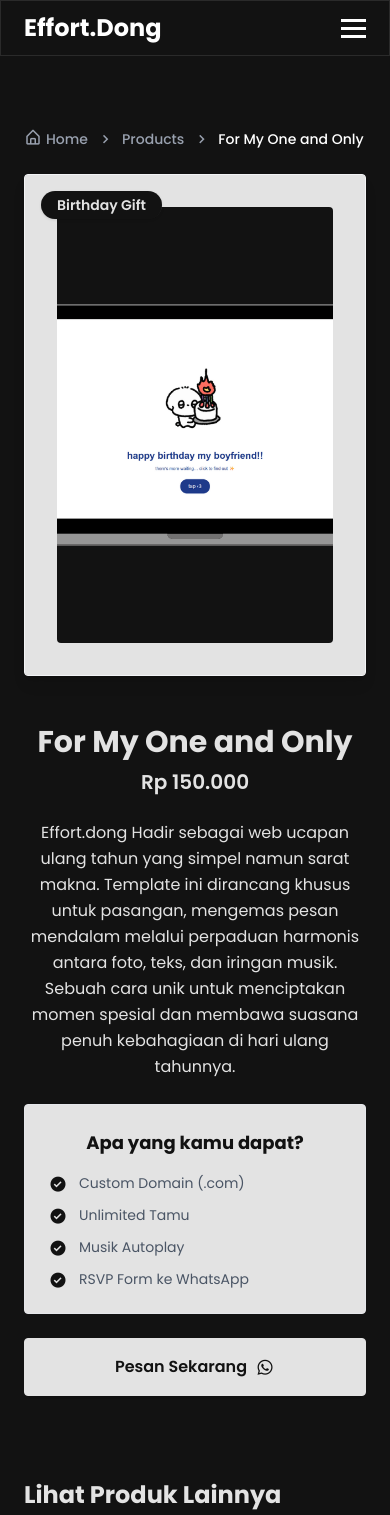
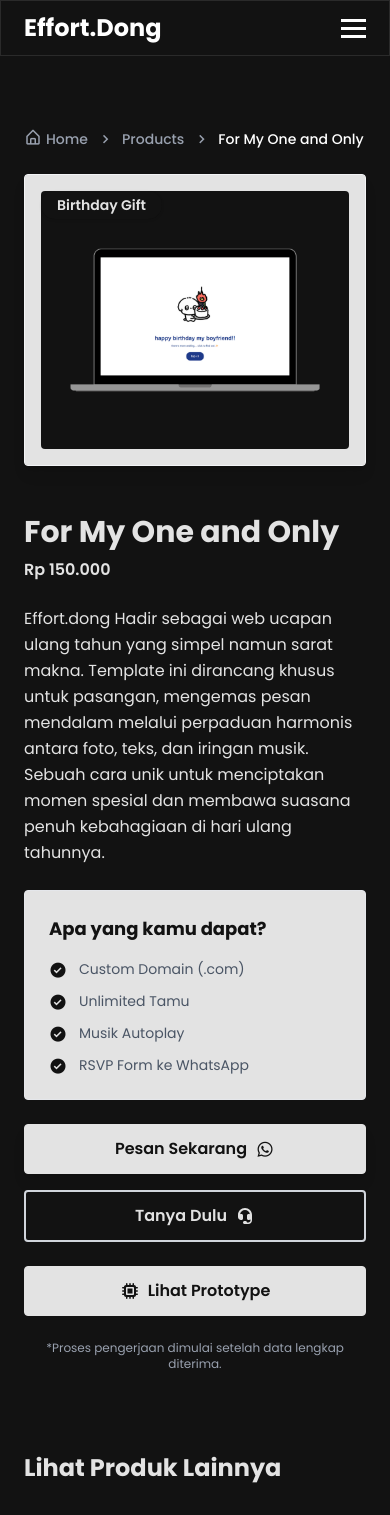
Before and after one commit to YudaAnanda2435/effort_dong, a React (Vite) app: page /product/1 in a window 390 px wide. Shown: the top 1515 px of the page. Built offline with nearby package versions, Linux system fonts and the light colour scheme.

Commit message:
many change

```diff
--- a/src/Components/Fragments/HeroSection.jsx
+++ b/src/Components/Fragments/HeroSection.jsx
@@ -17,7 +17,7 @@ const HeroSection = () => {
         data-aos-delay="600"
         data-aos-duration="1200"
         data-aos-offset="0"
-        className="absolute top-80 left-40 z-2 w-20 -rotate-12"
+        className="absolute top-120 md:top-80 left-10 md:left-20 z-2 w-10 md:w-20 -rotate-12"
         src={Cake}
         alt=""
       />
@@ -26,7 +26,7 @@ const HeroSection = () => {
         data-aos-delay="600"
         data-aos-duration="1200"
         data-aos-offset="0"
-        className="absolute top-30   z-2 w-16 -rotate-12"
+        className="absolute top-20 md:top-30 z-2 w-10 md:w-16 -rotate-12"
         src={Love}
         alt=""
       />
@@ -35,7 +35,7 @@ const HeroSection = () => {
         data-aos-delay="600"
         data-aos-duration="1200"
         data-aos-offset="0"
-        className="absolute bottom-20 left-2/5  z-2 w-22 -rotate-12"
+        className="absolute bottom-10 md:bottom-20 left-10 md:left-2/5  z-2 w-16 md:w-22 -rotate-12"
         src={Bumb}
         alt=""
       />
@@ -44,7 +44,7 @@ const HeroSection = () => {
         data-aos-delay="600"
         data-aos-duration="1200"
         data-aos-offset="0"
-        className="absolute top-40 left-72  z-2 w-16 -rotate-12"
+        className="absolute top-18 md:top-40 left-70 md:left-72  z-2 w-10 md:w-16 -rotate-12"
         src={Music}
         alt=""
       />
@@ -53,7 +53,7 @@ const HeroSection = () => {
         data-aos-delay="600"
         data-aos-duration="1200"
         data-aos-offset="0"
-        className="absolute top-40 left-32  z-2 w-18 -rotate-12"
+        className="absolute top-22.5 md:top-40 left-5 md:left-32  z-2 w-14 md:w-18 -rotate-12"
         src={Dadu}
         alt=""
       />
@@ -62,7 +62,7 @@ const HeroSection = () => {
         data-aos-delay="600"
         data-aos-duration="1200"
         data-aos-offset="0"
-        className="absolute top-20 right-52  z-2 w-28 -rotate-12"
+        className="absolute top-15 md:top-20 right-290px md:right-52  z-2 w-20 md:w-28 -rotate-12"
         src={TwoFlower}
         alt=""
       />
@@ -71,7 +71,7 @@ const HeroSection = () => {
         data-aos-delay="600"
         data-aos-duration="1200"
         data-aos-offset="0"
-        className="absolute bottom-32 right-56  z-2 w-16 -rotate-12"
+        className="absolute bottom-66 md:bottom-32 right-70 md:right-56  z-2 w-12 md:w-16 -rotate-12"
         src={LovePanah}
         alt=""
       />
@@ -80,7 +80,7 @@ const HeroSection = () => {
         data-aos-delay="600"
         data-aos-duration="1200"
         data-aos-offset="0"
-        className="absolute top-60 right-40 z-2 w-24 rotate-6"
+        className="absolute top-30 md:top-60 right-1 md:right-40 z-2 w-16.5 md:w-24 rotate-6"
         src={Duck}
         alt=""
       />
@@ -89,7 +89,7 @@ const HeroSection = () => {
         data-aos-delay="600"
         data-aos-duration="1200"
         data-aos-offset="0"
-        className="absolute bottom-20 left-70 z-2 w-24 rotate-6"
+        className="absolute bottom-10.5 md:bottom-20 left-70 md:left-70 z-2 w-16.5 md:w-24 rotate-6"
         src={Lips}
         alt=""
       />
@@ -98,7 +98,7 @@ const HeroSection = () => {
         data-aos-delay="600"
         data-aos-duration="1200"
         data-aos-offset="0"
-        className="absolute bottom-30 right-1/3 z-2 w-24 rotate-6"
+        className="absolute bottom-30 right-1/3 z-2 w-16.5 md:w-24 rotate-6"
         src={Flower}
         alt=""
       />
@@ -112,7 +112,10 @@ const HeroSection = () => {
             data-aos-duration="1200"
             data-aos-offset="0"
           >
-            for your <span className="highlight text-dark! italic">lover?</span>
+            for your{" "}
+            <span className="highlight-hero text-dark! italic text-[28px] md:text-[56px]">
+              lover?
+            </span>
           </h1>
           <p
             className="hero-slogan"
@@ -127,35 +130,31 @@ const HeroSection = () => {
           {/* Tombol Custom */}
           <a
             href="#products"
-            className="max-w-70.5! flex justify-center mx-auto items-center"
+            className="max-w-70.5! flex justify-center mx-auto items-center btn btn-custom cursor-pointer hover:scale-105 transition-trasform duration-300  flex-row! bg-seccondary!  md:max-w-70.5! text-dark! group"
           >
             <div
+              className="flex flex-row text-dark! items-center"
               data-aos="zoom-in"
               data-aos-delay="600"
               data-aos-duration="1200"
               data-aos-offset="0"
             >
-              <button
-                type="button"
-                className="btn btn-custom cursor-pointer hover:scale-105 transition-trasform duration-300 mx-auto flex! items-center! flex-row! bg-seccondary! max-w-70.5! text-dark! group"
-              >
-                <strong className="text-dark! pr-2!">
+              <strong className="text-dark! pr-2! leading-5 tracking-normal!">
                 Mulai Buat Sekarang
               </strong>
               <svg
-                  class="w-5.5 pt-1! group-hover:translate-x-1 transition-transform duration-300"
+                className="w-5.5 pt-1! group-hover:translate-x-1 transition-transform duration-300"
                 fill="none"
                 stroke="currentColor"
                 viewBox="0 0 24 24"
               >
                 <path
-                    stroke-linecap="round"
-                    stroke-linejoin="round"
-                    stroke-width="2"
+                  strokeLinecap="round"
+                  strokeLinejoin="round"
+                  strokeWidth="2"
                   d="M17 8l4 4m0 0l-4 4m4-4H3"
                 ></path>
               </svg>
-              </button>
             </div>
           </a>
         </div>
--- a/src/Components/Fragments/OrderStepsSection.jsx
+++ b/src/Components/Fragments/OrderStepsSection.jsx
@@ -35,7 +35,7 @@ const OrderStepsSection = () => {
             data-aos-offset="0"
           >
             Order sekarang, jadinya{" "}
-            <span className="highlight text-dark! font-bold! italic">
+            <span className="highlight text-dark! font-semibold! italic">
               hari ini!
             </span>
           </h2>
--- a/src/Components/Fragments/ProductSectionDetail.jsx
+++ b/src/Components/Fragments/ProductSectionDetail.jsx
@@ -46,7 +46,7 @@ const ProductDetail = ({ onPreview }) => {
   return (
     <>
       <Navbar />
-      <section className="product-detail-section pt-32! pb-20 px-4 md:px-8 bg-dark min-h-screen">
+      <section className="product-detail-section pt-32! pb-20 px-4 md:px-8 bg-dark ">
         <div className="container mx-auto max-w-6xl">
           <BreadCrumbs />
 
@@ -54,11 +54,11 @@ const ProductDetail = ({ onPreview }) => {
           <div className="grid grid-cols-1 md:grid-cols-2 gap-12 items-start ">
             {/* KOLOM KIRI: GAMBAR */}
             <div className="product-image-wrapper bg-white p-4 rounded-sm shadow-lg border border-gray-100">
-              <div className="relative bg-seccondary p-8! flex h-125 w-full overflow-hidden">
+              <div className="relative bg-seccondary p-4! sm:p-8! flex  w-full overflow-hidden">
                 <img
                   src={product.img}
                   alt={product.title}
-                  className="w-full h-full object-cover hover:scale-105 rounded-sm transition-transform duration-500"
+                  className="w-full h-full object-contain sm:object-cover hover:scale-105 rounded-sm transition-transform duration-500"
                 />
                 <div className="absolute top-4 left-4 bg-dark backdrop-blur-sm px-4! py-1! rounded-full text-sm font-semibold text-seccondary shadow-sm">
                   {product.category || "Digital Product"}
@@ -67,12 +67,14 @@ const ProductDetail = ({ onPreview }) => {
             </div>
 
             {/* KOLOM KANAN: INFO */}
-            <div className="product-info space-y-6! max-h-[80vh] overflow-y-auto [&::-webkit-scrollbar]:hidden [-ms-overflow-style:none] [scrollbar-width:none]">
-              <div>
-                <h1 className="text-3xl md:text-4xl font-bold text-seccondary mb-2!">
+            <div className="product-info space-y-6!   [&::-webkit-scrollbar]:hidden [-ms-overflow-style:none] [scrollbar-width:none]">
+              <div className="flex flex-col">
+                <h1
+                  className="text-3xl md:text-4xl flex text-start font-bold text-seccondary mb-2!"
+                >
                   {product.title}
                 </h1>
-                <p className="text-xl font-semibold text-seccondary">
+                <p className=" font-semibold text-seccondary">
                   Rp {product.price?.toLocaleString("id-ID") || "Hubungi Admin"}
                 </p>
               </div>
@@ -105,13 +107,21 @@ const ProductDetail = ({ onPreview }) => {
 
               {/* Buttons */}
               <div className="pt-4 flex flex-col sm:flex-row gap-4!">
-                <button className="flex-1 bg-seccondary hover:bg-dark border border-seccondary hover:text-seccondary hover:border hover:border-seccondary text-dark py-4! px-8! rounded-sm font-semibold transition-all shadow-lg flex justify-center items-center gap-2!">
+                <a
+                  target="_blank"
+                  href={product.form}
+                  className="flex-1 bg-seccondary hover:bg-dark border border-seccondary hover:text-seccondary! hover:border hover:border-seccondary text-dark! py-3! w-full rounded-sm font-semibold transition-all shadow-lg flex justify-center items-center gap-2!"
+                >
                   Pesan Sekarang <i className="bx bxl-whatsapp text-xl"></i>
-                </button>
-                <button className="flex-1 border-2 flex flex-row items-center gap-2 justify-center border-gray-300 hover:border-gray-500 text-seccondary py-4 px-8 rounded-sm font-semibold transition-all">
+                </a>
+                <a
+                  href="https://wa.me/6285559758465"
+                  target="_blank"
+                  className="flex-1 border-2 flex flex-row items-center gap-2 justify-center border-gray-300 hover:border-gray-500 text-seccondary py-3! w-full rounded-sm font-semibold transition-all"
+                >
                   Tanya Dulu
                   <FontAwesomeIcon icon={faHeadset} />
-                </button>
+                </a>
               </div>
               <a
                 href={product.prototype}
--- a/src/Components/Fragments/ProductsSection.jsx
+++ b/src/Components/Fragments/ProductsSection.jsx
@@ -12,15 +12,21 @@ const ProductsSection = ({ onPreview }) => {
   return (
     <section className="products section" id="products">
       <div className="container">
-        <div className="products-header pt-2!">
+        <div className="products-header pt-2! gap-5">
           <div className="product-info-text">
-            <h2 className="section-h2-product flex gap-2 flex-col sm:flex-row" data-aos="fade-right" data-aos-delay="100">
+            <h2
+              className="section-h2-product flex gap-2 items-center flex-row"
+              data-aos="fade-right"
+              data-aos-delay="100"
+            >
               Produk{" "}
-              <span className="highlight w-fit text-dark! font-bold italic">
+              <span className="highlight w-fit text-dark! font-semibold italic">
                 Effort.Dong
               </span>
             </h2>
-            <p data-aos="fade-right" data-aos-delay="200">Bikin Happy Birthday atau happy yang lain? disini aja.</p>
+            <p data-aos="fade-right" data-aos-delay="200">
+              Bikin Happy Birthday atau happy yang lain? disini aja.
+            </p>
           </div>
           <div className="product-nav h-0">
             <div className="swiper-button-prev product-prev text-seccondary!"></div>
@@ -60,11 +66,11 @@ const ProductsSection = ({ onPreview }) => {
                       <span>Preview</span>
                     </div>
                     <img src={item.img} alt={item.title} />
-                    <span className="product-badge">{item.badge }</span>
+                    <span className="product-badge">{item.badge}</span>
                   </div>
                   <div className="product-card-content">
                     <h3>{item.title}</h3>
-                    <p>{ item.category}</p>
+                    <p>{item.category}</p>
                     <Link to={`/product/${item.id}`} className="btn btn-custom">
                       Custom
                     </Link>
--- a/src/Components/Fragments/ServicesSection.jsx
+++ b/src/Components/Fragments/ServicesSection.jsx
@@ -21,7 +21,7 @@ const ServicesSection = () => {
     <section className="services section bg-seccondary" id="services">
       <div className="container">
         <div className="section-title">
-          <h2 data-aos="fade-up" data-aos-delay="100">
+          <h2 className="text-[32px] sm:text-[50px]" data-aos="fade-up" data-aos-delay="100">
             Jadi di Effort.Dong ini kamu bisa dapat apa?
           </h2>
           <p data-aos="fade-up" data-aos-delay="200">
--- a/src/Components/Fragments/TestimonialsSection.jsx
+++ b/src/Components/Fragments/TestimonialsSection.jsx
@@ -24,7 +24,7 @@ const testimonials = [
 
 const TestimonialsSection = () => {
   return (
-    <section className="testimonials section" id="testimonials">
+    <section className="testimonials section" id="testimoni">
       <div className="container">
         <div className="section-title flex flex-row justify-between items-center">
           <div className="flex flex-col text-start">
--- a/src/Data/ProductData.js
+++ b/src/Data/ProductData.js
@@ -1,11 +1,11 @@
-import Blue4Product from "../assets/product/blue4.png"
-import White1 from "../assets/product/white1.png"
-import Running from "../assets/product/running.png"
-import Game from "../assets/product/game.png"
-import PinkPw from "../assets/product/pinkPassword.png"
-import PinkSimple from "../assets/product/pinkSimple.png"
-import Retro from "../assets/product/retro.png"
-import Coklat4 from "../assets/product/coklat4.png"
+import Blue4Product from "../assets/product/blue4.png";
+import White1 from "../assets/product/white1.png";
+import Running from "../assets/product/running.png";
+import Game from "../assets/product/game.png";
+import PinkPw from "../assets/product/pinkPassword.png";
+import PinkSimple from "../assets/product/pinkSimple.png";
+import Retro from "../assets/product/retro.png";
+import Coklat4 from "../assets/product/coklat4.png";
 
 export const products = [
   {
@@ -14,12 +14,14 @@ export const products = [
     price: 150000,
     img: White1,
     title: "For My One and Only",
-    video:
-       "https://www.youtube.com/embed/1Ee_3m2cZcQ",
+    video: "https://www.youtube.com/embed/1Ee_3m2cZcQ",
     category: "Birthday Gift",
+    kode: "A1",
     description:
       "Effort.dong Hadir sebagai web ucapan ulang tahun yang simpel namun sarat makna. Template ini dirancang khusus untuk pasangan, mengemas pesan mendalam melalui perpaduan harmonis antara foto, teks, dan iringan musik. Sebuah cara unik untuk menciptakan momen spesial dan membawa suasana penuh kebahagiaan di hari ulang tahunnya.",
-    prototype: "https://www.linkedin.com/feed/",
+    form: "https://docs.google.com/forms/d/e/1FAIpQLSfvOre_lB3X6AjF1zPM3966HdqyzWgxX-KniHLcVNZ_55xQpw/viewform?usp=dialog",
+    prototype:
+      "https://docs.google.com/forms/d/e/1FAIpQLSfvOre_lB3X6AjF1zPM3966HdqyzWgxX-KniHLcVNZ_55xQpw/viewform?usp=dialog",
     features: [
       "Custom Domain (.com)",
       "Unlimited Tamu",
@@ -33,11 +35,15 @@ export const products = [
     price: 150000,
     img: Blue4Product,
     title: "All My Love for You",
+    kode: "A2",
     video:
       "https://drive.google.com/file/d/1Ru9p9Rp-pW9nlYKBPF5FlHyhC_y_h3IX/preview",
     category: "Birthday Gift",
     description:
       "Undangan digital berbasis website dengan fitur autoplay musik, hitung mundur, dan galeri foto tanpa batas. Cocok untuk pernikahan modern.",
+    form: "https://docs.google.com/forms/d/e/1FAIpQLSfsQ5WejBaJzg6GwcXhTDw-WicM9oX4kj1GPJSu8sIIr-j0-A/viewform?usp=publish-editor",
+    prototype:
+      "https://docs.google.com/forms/d/e/1FAIpQLSfsQ5WejBaJzg6GwcXhTDw-WicM9oX4kj1GPJSu8sIIr-j0-A/viewform?usp=publish-editor",
     features: [
       "Custom Domain (.com)",
       "Unlimited Tamu",
@@ -51,6 +57,7 @@ export const products = [
     price: 150000,
     img: Running,
     title: "Just for You",
+    kode: "A3",
     video: "/bbirhday-gift3foto.mp4",
     category: "Birthday Gift",
     description:
@@ -68,6 +75,7 @@ export const products = [
     price: 150000,
     img: Game,
     title: "Because You Matter",
+    kode: "A4",
     video: "/birthday.mp4",
     category: "Birthday Gift",
     description:
@@ -85,6 +93,7 @@ export const products = [
     price: 150000,
     img: PinkPw,
     title: "A Little Gift for You",
+    kode: "A5",
     video: "/birthday.mp4",
     category: "Birthday Gift",
     description:
@@ -101,6 +110,7 @@ export const products = [
     badge: "+6",
     price: 150000,
     img: PinkSimple,
+    kode: "A6",
     title: "For My One and Only",
     video: "/birthday.mp4",
     category: "Birthday Gift",
@@ -119,6 +129,7 @@ export const products = [
     price: 150000,
     img: Retro,
     title: "Today We Celebrate You",
+    kode: "A7",
     video: "/birthday.mp4",
     category: "Birthday Gift",
     description:
@@ -136,6 +147,7 @@ export const products = [
     price: 150000,
     img: Coklat4,
     title: "For You, My Love",
+    kode: "A8",
     video: "/birthday.mp4",
     category: "Birthday Gift",
     description:
--- a/src/Data/StepsData.js
+++ b/src/Data/StepsData.js
@@ -13,19 +13,19 @@ export const stepsData = [
   {
     id: 1,
     img: Bahan,
-    title: "Isi & Upload Bahan",
-    desc: "Lengkapi formulir dengan bahan foto, video, musik, dan lainnya.",
+    title: "Klik Pesan Sekarang lalu Isi Formulir",
+    desc: "Lengkapi formulir dengan bahan foto, video, musik, dan lainnya sesuai arahan.",
   },
   {
     id: 2,
     img: Hasil,
-    title: "Proses & Hasil",
-    desc: "Tim kami akan memproses, kemudian menyerahkan hasil final yang siap digunakan.",
+    title: "Proses & hasil",
+    desc: "Tim kami akan memproses sesuai permintaan customer, kemudian menyerahkan hasil final yang siap digunakan.",
   },
   {
     id: 3,
     img: Payment,
     title: "Lakukan Pembayaran",
-    desc: "Selesaikan pembayaran dengan berbagai metode pembayaran yang terpercaya.",
+    desc: "Selesaikan pembayaran setelah web 100% selesai, dengan berbagai metode pembayaran yang terpercaya.",
   },
 ];
--- a/src/index.css
+++ b/src/index.css
@@ -30,6 +30,13 @@
   /* Z-index */
   --z-tooltip: 10;
   --z-fixed: 100;
+}
+
+@media (max-width: 600px){
+  :root{
+  --h1-font-size: 1.70rem !important;
+  --normal-font-size: 0.9rem;
+  }
 }
 
 /* Utility untuk menghilangkan scrollbar */
@@ -296,12 +303,13 @@ strong {
 }
 
 .section-title h2 {
-  font-size: var(--h1-font-size);
+  font-size: var(--h1-font-size) !important;
   margin-bottom: 8px;
 }
 
 .section-title p {
   color: var(--bg-dark);
+  font-size: var(--normal-font-size);
 }
 
 .btn {
@@ -489,7 +497,7 @@ strong {
   text-align: center;
   position: relative;
   overflow: hidden;
-  padding: 2rem 0;
+  padding: 0 1.5rem;
 }
 
 .hero-background-animation {
@@ -503,6 +511,10 @@ strong {
   background-size: 400% 400%;
   animation: gradientBG 15s ease infinite;
   z-index: 1;
+}
+
+.product-image-container img {
+  object-fit: contain;
 }
 
 /* Override keyframes lama dengan yang lebih berwarna */
@@ -581,6 +593,9 @@ strong {
 }
 
 .hero-title {
+  display: flex;
+  align-items: center;
+  gap: 10px;
   font-size: var(--biggest-font-size);
   font-weight: 500;
   color: var(--white-color);
@@ -689,6 +704,10 @@ strong {
 .product-info-text p {
   color: var(--text-color-light);
 }
+.product-info-text h2 {
+  font-size: var(--h1-font-size)!important;
+  /* align-items: center; */
+}
 
 .product-nav {
   display: flex;
@@ -787,11 +806,11 @@ strong {
 
 .btn-custom {
   display: block;
-  width: 100%;
+  /* width: 100%; */
   background: var(--bg-dark);
   color: var(--color-seccondary);
   font-weight: 600;
-  padding: 0.8rem;
+  /* padding: 0.8rem; */
   border-radius: 4px;
   transition: all 0.3s ease;
 }
@@ -822,15 +841,32 @@ strong {
 
 /* === 6. ORDER STEPS (Desain Baru) === */
 .highlight {
+  display: flex;
+  align-items: center !important;
+  min-width: 83px;
+  max-height: 60px;
   background: var(--primary-color);
   color: var(--white-color);
   padding: 0.2rem 0.8rem;
   border-radius: 0.5rem;
+  font-size: 40px !important;
+}
+.highlight-hero {
+  display: flex;
+  align-items: center !important;
+  min-width: 83px;
+  max-height: 60px;
+  background: var(--primary-color);
+  color: var(--white-color);
+  padding: 0.2rem 0.8rem;
+  border-radius: 0.5rem;
+  font-size: 50px !important;
 }
 
 .steps-container-new {
   display: flex;
   gap: 2rem;
+  padding-bottom: 4px;
   margin-top: 2rem;
   align-items: stretch; /* Membuat kedua kolom sama tinggi */
 }
@@ -867,7 +903,7 @@ strong {
 .display-slide img {
   margin: auto;
   width: 100%;
-  max-width: 300px;
+  max-width: 350px;
   animation: zoomInOut 3s ease-in-out infinite;
 }
 
@@ -914,11 +950,11 @@ strong {
 
 /* Kolom Kanan: Daftar Langkah */
 .steps-list {
-  padding-block: 12px;
+  /* padding-block: 12px; */
   flex: 1;
   display: flex;
   flex-direction: column;
-  gap: 1.5rem;
+  gap: 1rem;
 }
 
 .order-container {
@@ -927,7 +963,7 @@ strong {
 
 .step-item {
   background-color: var(--bg-card);
-  padding: 1.5rem;
+  padding: 1rem;
   border-radius: 1rem;
   border: 1px solid transparent;
   transition: all 0.4s ease;
@@ -938,7 +974,7 @@ strong {
   display: flex;
   align-items: center;
   gap: 1rem;
-  margin-bottom: 0.75rem;
+  margin-bottom: 0.3rem;
 }
 
 .step-item-header span {
@@ -1288,15 +1324,26 @@ strong {
   font-size: var(--small-font-size);
 }
 
+@media (max-width: 780px){
+  .highlight{
+    font-size: 14px !important;
+    max-height: 40px;
+  }
+  .highlight-hero{
+    font-size: 30px !important;
+    max-height: 40px;
+  }
+}
+
 /* === Media Queries (untuk responsif) === */
 @media screen and (max-width: 768px) {
   .products-container,
   .steps-container {
     flex-direction: column;
   }
-  .product-info {
+  /* .product-info {
     text-align: center;
-  }
+  } */
   .product-info .section-h2 {
     text-align: center;
   }
@@ -1306,4 +1353,10 @@ strong {
   .product-swiper {
     width: 100%;
   }
+  .hero-title {
+    font-size: 40px;
+  }
+  .btn {
+  padding: 0.7rem 1rem;
 }
+}
```
Lines whose indentation alone changed are shown as unchanged.
